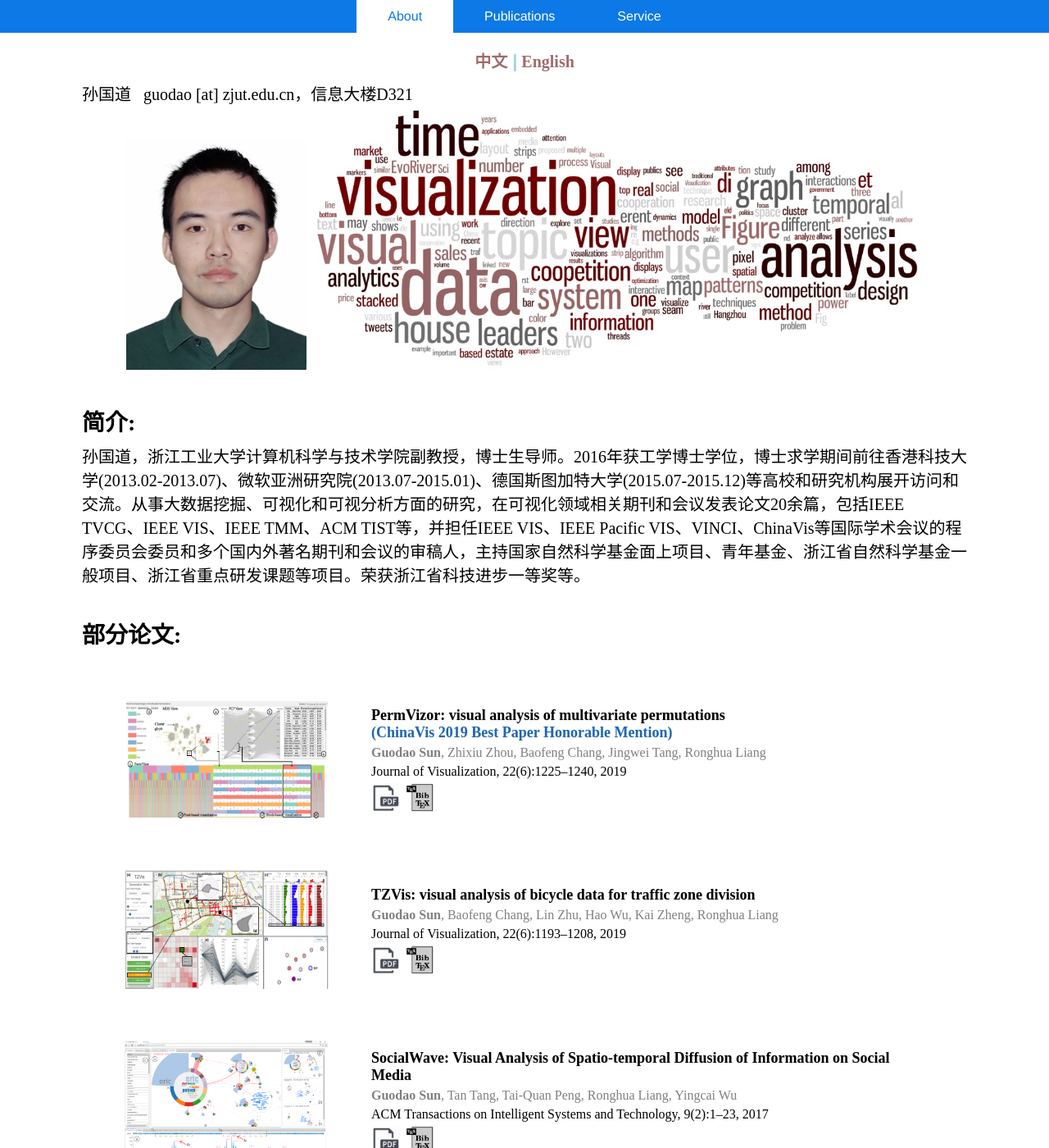
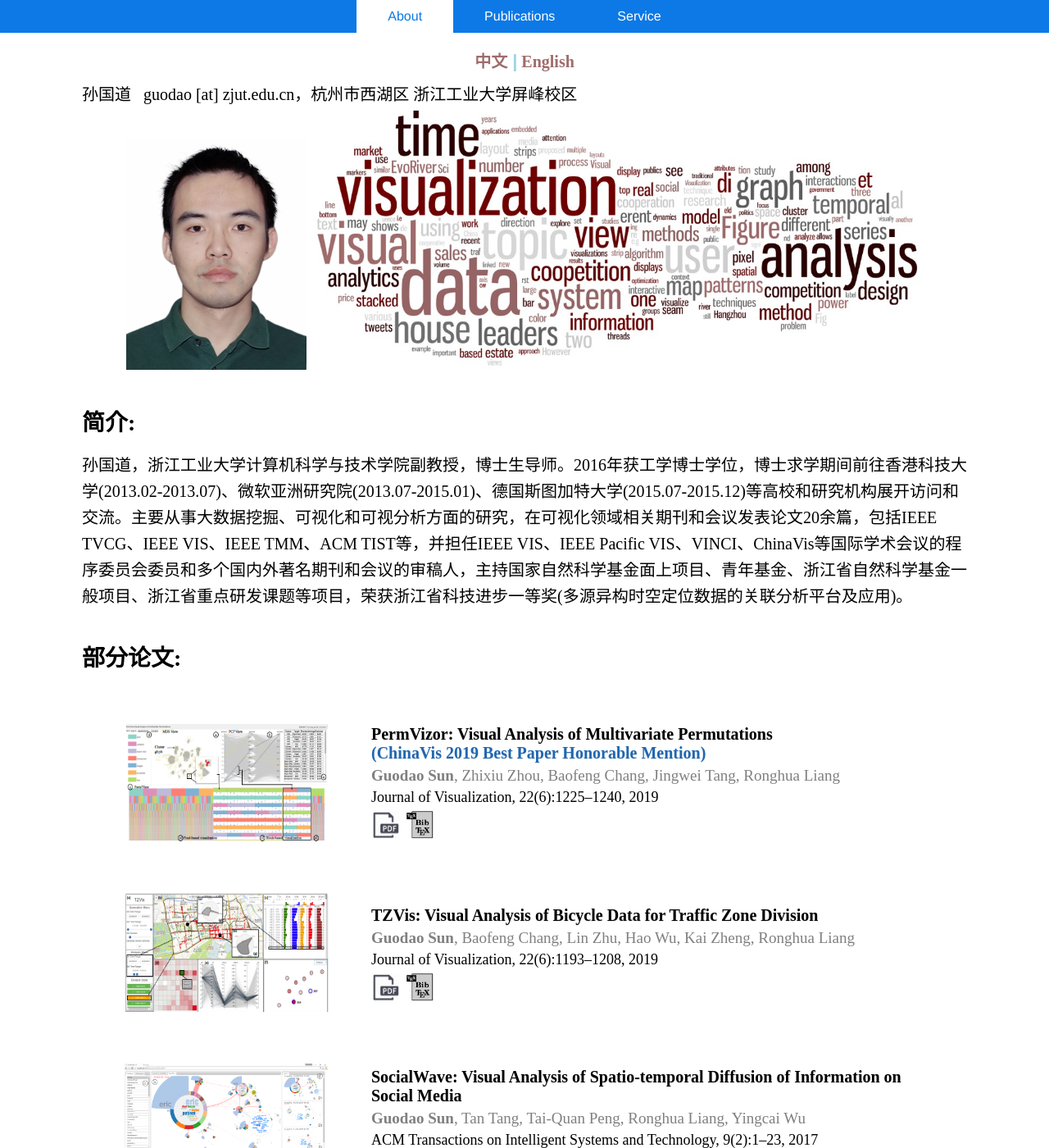
Before and after one commit to godoorsun/godoorsun.github.io, a Jekyll site: the page index_cn.html, which Jekyll copies as it is, in a window 1280 px wide and 1400 px high. Shown: the whole window at 82% size. Built offline with Jekyll 4.4.1, drawn with Linux system fonts in a browser that asks for light colours; nearby versions of some CDN libraries; comment, search, counter and statistics services are not loaded; some of the changed text lies outside the part shown.

Commit message:
minor changes

```diff
--- a/css/style.css
+++ b/css/style.css
@@ -88,7 +88,7 @@
 
 .title{
 	text-align: left;
-	font-size: 18px;
+	font-size: 20px;
 	font-weight: bold;
 /* 	color: #FFFF00; */
 	border: none;
@@ -99,7 +99,7 @@
 .author{
 	margin-bottom: 5px;
 	text-align: left;
-	font-size: 16px;
+	font-size: 19px;
 /* 	font-weight: bold; */
 /* 	color: #FFFF00; */
 	color: gray;
@@ -111,7 +111,7 @@
 
 	margin-bottom: 5px;
 	text-align: left;
-	font-size: 16px;
+	font-size: 18px;
 /* 	font-weight: bold; */
 /* 	color: #FFFF00; */
 	border: none;
@@ -133,3 +133,8 @@
     font-weight: bold;
     color: #9f6c6c;
 }
+
+.ul-professional-activities li{
+
+    margin-bottom: 8px;
+}
--- a/index_cn.html
+++ b/index_cn.html
@@ -93,7 +93,7 @@
             </a>
 
             <div style="font-size:20px; text-align:left">
-                孙国道 &nbsp; guodao [at] zjut.edu.cn，信息大楼D321
+                孙国道 &nbsp; guodao [at] zjut.edu.cn，杭州市西湖区 浙江工业大学屏峰校区
             </div>
         </div>
 
@@ -106,8 +106,10 @@
             <div id="bio" style="font-size:28px;">
                 <h4 class = "item"  >简介:</h4>
             </div>
-            <div style="font-size:20px; -webkit-font-smoothing: antialiased;">
-                    孙国道，浙江工业大学计算机科学与技术学院副教授，博士生导师。2016年获工学博士学位，博士求学期间前往香港科技大学(2013.02-2013.07)、微软亚洲研究院(2013.07-2015.01)、德国斯图加特大学(2015.07-2015.12)等高校和研究机构展开访问和交流。从事大数据挖掘、可视化和可视分析方面的研究，在可视化领域相关期刊和会议发表论文20余篇，包括IEEE TVCG、IEEE VIS、IEEE TMM、ACM TIST等，并担任IEEE VIS、IEEE Pacific VIS、VINCI、ChinaVis等国际学术会议的程序委员会委员和多个国内外著名期刊和会议的审稿人，主持国家自然科学基金面上项目、青年基金、浙江省自然科学基金一般项目、浙江省重点研发课题等项目。荣获浙江省科技进步一等奖等。
+            <div style="margin-bottom:18px"> </div>
+
+            <div style="line-height: 32px; font-size:20px; -webkit-font-smoothing: antialiased;">
+                    孙国道，浙江工业大学计算机科学与技术学院副教授，博士生导师。2016年获工学博士学位，博士求学期间前往香港科技大学(2013.02-2013.07)、微软亚洲研究院(2013.07-2015.01)、德国斯图加特大学(2015.07-2015.12)等高校和研究机构展开访问和交流。主要从事大数据挖掘、可视化和可视分析方面的研究，在可视化领域相关期刊和会议发表论文20余篇，包括IEEE TVCG、IEEE VIS、IEEE TMM、ACM TIST等，并担任IEEE VIS、IEEE Pacific VIS、VINCI、ChinaVis等国际学术会议的程序委员会委员和多个国内外著名期刊和会议的审稿人，主持国家自然科学基金面上项目、青年基金、浙江省自然科学基金一般项目、浙江省重点研发课题等项目，荣获浙江省科技进步一等奖(多源异构时空定位数据的关联分析平台及应用)。
             </div>
 
 
@@ -132,7 +134,7 @@
 
                         <td>
                             <div class="title">
-                                PermVizor: visual analysis of multivariate permutations <br>
+                                PermVizor: Visual Analysis of Multivariate Permutations <br>
                                 <div style="color: #0154aade; font-weight:bold;"> (ChinaVis 2019 Best Paper Honorable Mention)  </div>
                             </div>
 
@@ -157,7 +159,7 @@
 
                         <td>
                             <div class="title">
-                                TZVis: visual analysis of bicycle data for traffic zone division
+                                TZVis: Visual Analysis of Bicycle Data for Traffic Zone Division
                             </div>
 
                             <div class="author">
@@ -214,7 +216,7 @@
                             </div>
 
                             <div class="venue">
-                                IEEE Transactions on Visualization and Computer Graphics, to appear, 2017
+                                IEEE Transactions on Visualization and Computer Graphics, 24(10):2758–2772, 2018 (<span style="color: #0154aade; font-weight:bold;">CCF-A</span>)
                             </div>
                             <div>
                                  <a href="papers/streamexplorer.pdf"> <img src="assets/homepage_images/pdf.png" width="35" height="35"></a>
@@ -238,7 +240,7 @@
                             </div>
 
                             <div class="venue">
-                                IEEE Transactions on Visualization and Computer Graphics, 23(5):1506-1519, 2017
+                                IEEE Transactions on Visualization and Computer Graphics, 23(5):1506-1519, 2017(<span style="color: #0154aade; font-weight:bold;">CCF-A</span>)
                             </div>
                             <div>
                                  <a href="papers/TVCG Embedding Spatio-Temporal Information into Maps by Route-Zooming tvcg.pdf"> <img src="assets/homepage_images/pdf.png" width="35" height="35"></a>
@@ -262,7 +264,7 @@
                             </div>
 
                             <div class="venue">
-                                IEEE Transactions on Multimedia, 18(11):2271-2281, 2016
+                                IEEE Transactions on Multimedia, 18(11):2271-2281, 2016 (<span style="color: #0154aade; font-weight:bold;">CCF-B</span>)
                             </div>
                             <div>
                                  <a href="papers/tmm Looking Into Saliency Model via Space-Time Visualization.pdf"> <img src="assets/homepage_images/pdf.png" width="35" height="35"></a>
@@ -285,7 +287,7 @@
                             </div>
 
                             <div class="venue">
-                                IEEE Pacific Visualization Symposium, pages 176–183, 2016
+                                IEEE Pacific Visualization Symposium, pages 176–183, 2016 (<span style="color: #0154aade; font-weight:bold;">CCF-C</span>)
                             </div>
                             <div>
                                  <a href="papers/TravelDiff_cameraReady_pacificVis16.pdf"> <img src="assets/homepage_images/pdf.png" width="35" height="35"></a>
@@ -311,7 +313,7 @@
                             </div>
 
                             <div class="venue">
-                                IEEE Transactions on Visualization and Computer Graphics, 20(12):1753-1762, 2014
+                                IEEE Transactions on Visualization and Computer Graphics, 20(12):1753-1762, 2014 (<span style="color: #0154aade; font-weight:bold;">CCF-A</span>)
                             </div>
                             <div>
                                  <a href="papers/vis2014 tvcg evoriver.pdf"> <img src="assets/homepage_images/pdf.png" width="35" height="35"></a>
@@ -337,7 +339,7 @@
                             </div>
 
                             <div class="venue">
-                                IEEE Pacific Visualization Symposium, pages 185-192, 2014
+                                IEEE Pacific Visualization Symposium, pages 185-192, 2014 (<span style="color: #0154aade; font-weight:bold;">CCF-C</span>)
                             </div>
                             <div>
                                  <a href="papers/pvis embed.pdf"> <img src="assets/homepage_images/pdf.png" width="35" height="35"></a>
@@ -364,7 +366,7 @@
 
                             <div class="venue">
                                 Journal of Computer Science and Technology,
-                                28(5):852-867, 2013
+                                28(5):852-867, 2013 (<span style="color: #0154aade; font-weight:bold;">CCF-B</span>)
                             </div>
                             <div>
                                  <a href="papers/jcst vast survey  paper.pdf"> <img src="assets/homepage_images/pdf.png" width="35" height="35"></a>
@@ -390,7 +392,7 @@
 
                             <div class="venue">
                                 SCIENCE CHINA Information Sciences, 56(5):1-13,
-                                2013
+                                2013 (<span style="color: #0154aade; font-weight:bold;">CCF-B</span>)
                             </div>
                             <div>
                                  <a href="papers/science china.pdf"> <img src="assets/homepage_images/pdf.png" width="35" height="35"></a>
@@ -399,6 +401,7 @@
                         </td>
                     </tr>
 
+<!--
                     <tr>
                         <td><img src="assets/homepage_images/featureenhance.jpg" width="230"
                         height="130"></td>
@@ -420,54 +423,62 @@
                             </div>
                         </td>
                     </tr>
+ -->
                 </table>
             </div>
 
 
            <div id="service" style="font-size:28px;">
-                <h4  class = "item" >Professional Activities:</h4>
+                <h4  class = "item" >获奖、任职和报告等:</h4>
                 <div style="font-size:20px;">
-                    <ul style="margin-left:35px">
+                    <ul style="margin-left:35px" class = "ul-professional-activities">
                         <li>
-                            FastForward Chair for <a href = "http://chinavis.org"> ChinaVis 2017-2020</a>
+                            浙江省科技进步奖一等奖，多源异构时空定位数据的关联分析平台及应用(5/11), 2019
+                        </li>
+                        <li>
+                            ChinaVis 2019 最佳论文提名奖, PermVizor: Visual Analysis of Multivariate Permutations, 2019
+                        </li>
+
+                        <div style="margin-bottom:18px"> </div>
+
+                        <li>
+                            <a href = "http://chinavis.org"> ChinaVis 2017-2020</a> 论文速览环节主席
                         </li>
 
                         <li>
-                            Program Committee for <a href = "http://ieeevis.org"> IEEE VIS 2019, 2020</a>(Short Paper)
+                            <a href = "http://ieeevis.org"> IEEE VIS 2019, 2020</a>(Short Paper) 程序委员会委员
                         </li>
 
                         <li>
-                            Program Committee for <a href = "http://itolab.is.ocha.ac.jp/pvis2018/"> PacificVis 2018</a>
+                            <a href = "http://itolab.is.ocha.ac.jp/pvis2018/"> PacificVis 2018</a> 程序委员会委员
                         </li>
                         <li>
-                            Program Committee for <a href="http://pacificvis.snu.ac.kr/">PacificVis 2017</a>
+                            <a href="http://pacificvis.snu.ac.kr/">PacificVis 2017</a> 程序委员会委员
+                        </li>
+
+                        <li><a href="http://vinci-conf.org/2014/"> VINCI'14</a>, <a href="http://vinci-conf.org/"> VINCI'15</a>, and <a href="http://chinavis.org">ChinaVis </a> 等程序委员会委员
                         </li>
 
                         <li>
-                            Program Committee for
-                             <a href="http://vinci-conf.org/2014/"> VINCI'14</a>, <a href="http://vinci-conf.org/"> VINCI'15</a>, and <a href="http://chinavis.org">ChinaVis </a>
+                            国际期刊和会议评审: IEEE TVCG/TMM, ACM TIST/TiiS, JOV, JVLC, IEEE Vis, IEEE PVis, VINCI, ChinaVis等
+                        </li>
+
+                        <div style="margin-bottom:18px"> </div>
+
+                        <li>
+                            ChinaVis专题报告, <a href = "https://ChinaVis">城市数据的时空语义信息挖掘和可视分析</a>, 2019/07
                         </li>
 
                         <li>
-                            Reviewers for various journals (e.g. IEEE TVCG/TMM, ACM TIST/TiiS, JOV, JVLC) and conferences (e.g., IEEE Vis, IEEE PacificVis, VINCI, ChinaVis).
-                        </li>
-
-                        <br>
-
-                        <li>
-                            ChinaVis, <a href = "https://ChinaVis">Visual Analysis of Spatio-temporal Data</a>, 2019/07
+                            日本湘南会议, <a href = "https://shonan.nii.ac.jp/seminars/120/"> Visual Analytics:Towards Effective Human-Machine Intelligence</a>, 2018/01
                         </li>
 
                         <li>
-                            NII Shonan Meeting, <a href = "https://shonan.nii.ac.jp/seminars/120/"> Visual Analytics:Towards Effective Human-Machine Intelligence</a>, 2018/01
+                            华东师范大学报告, 社交媒体数据的可视分析, 2017/11
                         </li>
 
                         <li>
-                            Invited talk at East China Normal University, Visual analysis of social media data, Shanghai, China, 2017/11
-                        </li>
-
-                        <li>
-                            Invited talk at Zhejiang University, <a href="http://www.cad.zju.edu.cn/home/2017vis/">Visual analysis of urban data</a>, Hangzhou, China, 2017/07
+                            浙江大学暑期学校授课, <a href="http://www.cad.zju.edu.cn/home/2017vis/">Visual analysis of urban data</a>, Hangzhou, China, 2017/07
                         </li>
 
                         <li>
@@ -475,7 +486,7 @@
                         </li>
 
                         <li>
-                            ChinaVis, <a href="http://chinavis.org/2017/panel.html">Panel: The growth of young visualization scholars</a>, 2017/07
+                            ChinaVis专题报告, <a href="http://chinavis.org/2017/panel.html">青年可视化学者成长之路</a>, 2017/07
                         </li>
                     </ul>
                 </div>
```
Also changed, not shown: index.html (+12 -14 lines).
